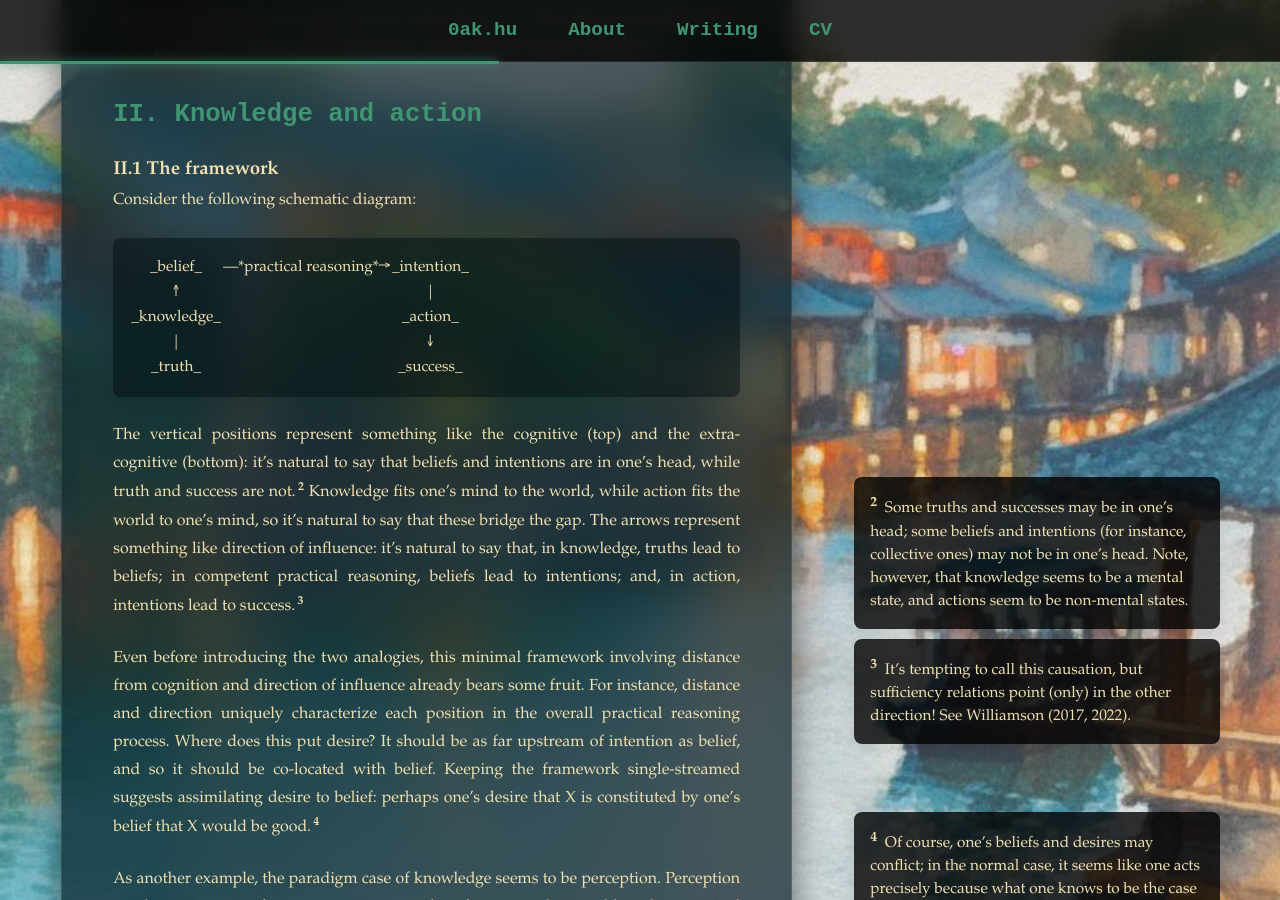
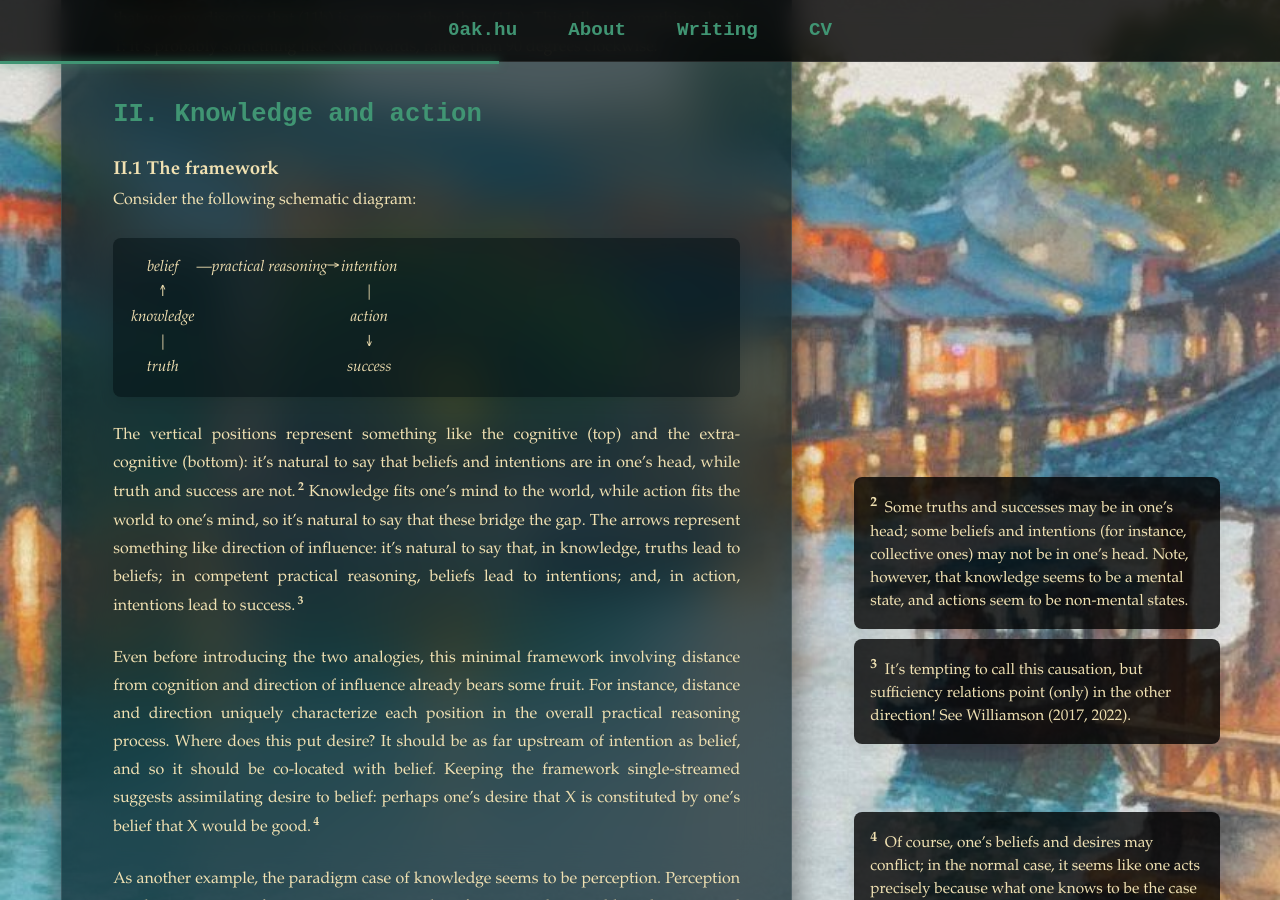
Before and after one commit to oak-hu/oak-hu.github.io, a Jekyll site: the page built from writing/knowledge-and-action.md, in a window 1280 px wide and 900 px high, scrolled down 3291 px. Built offline with Jekyll 4.4.1, drawn with Linux system fonts in a browser that asks for light colours; some web fonts are replaced.

```diff
--- a/writing/analogies.md
+++ b/writing/knowledge-and-action.md
@@ -86,11 +86,11 @@ Naively applying (8) to (11a) yields (11b); naively applying (9) to (11a) yields
 Consider the following schematic diagram:
 
 
-> | <center>_belief_</center> | <center>—*practical reasoning*→</center>  | <center>_intention_</center> |
+> | <center><em>belief</em></center> | <center>—<em>practical reasoning</em>→</center>  | <center><em>intention</em></center> |
 > | <center>↑</center> | | <center>\|</center> |
-> | <center>_knowledge_</center> | | <center>_action_</center> |
+> | <center><em>knowledge</em></center> | | <center><em>action</em></center> |
 > | <center>\|</center> | | <center>↓</center> |
-> | <center>_truth_</center> | | <center>_success_</center> |
+> | <center><em>truth</em></center> | | <center><em>success</em></center> |
 
 The vertical positions represent something like the cognitive (top) and the extra-cognitive (bottom): it’s natural to say that beliefs and intentions are in one’s head, while truth and success are not.{% include sidenote.html content = "Some truths and successes may be in one’s head; some beliefs and intentions (for instance, collective ones) may not be in one’s head. Note, however, that knowledge seems to be a mental state, and actions seem to be non-mental states." %} Knowledge fits one’s mind to the world, while action fits the world to one’s mind, so it’s natural to say that these bridge the gap. The arrows represent something like direction of influence: it’s natural to say that, in knowledge, truths lead to beliefs; in competent practical reasoning, beliefs lead to intentions; and, in action, intentions lead to success.{% include sidenote.html content = "It’s tempting to call this causation, but sufficiency relations point (only) in the other direction! See Williamson (2017, 2022)." %}
 
```
